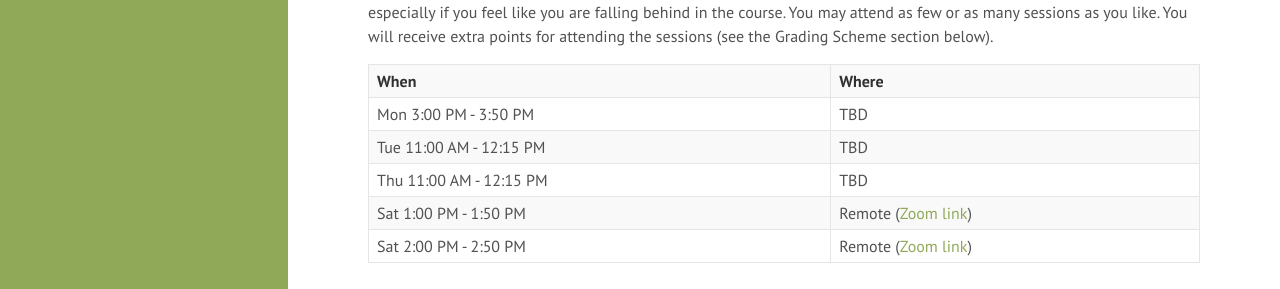
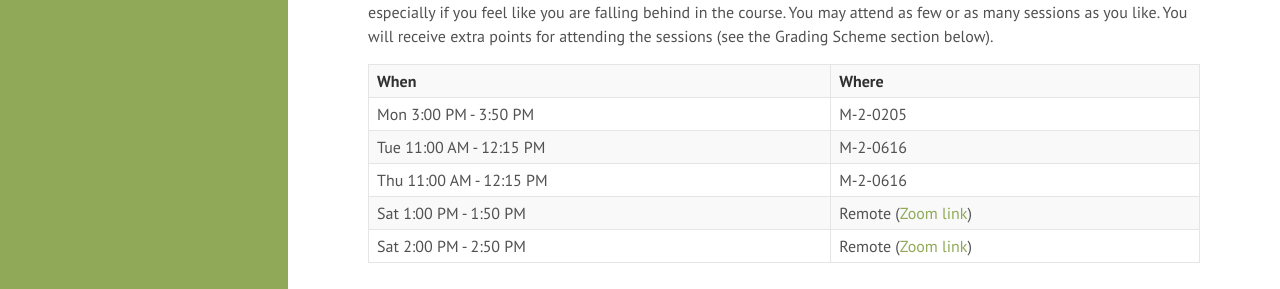
Before and after one commit to swamiiyer/swamiiyer.github.io, a Jekyll site: the page built from _pages/cs210/course_info.md, in a window 1280 px wide and 900 px high, scrolled down 1718 px. Shown: the part 156-445 px from the top of the window. Built offline with Jekyll 4.4.1, drawn with Linux system fonts in a browser that asks for light colours.

Commit message:
Added SI room info

```diff
--- a/_pages/cs210/course_info.md
+++ b/_pages/cs210/course_info.md
@@ -51,9 +51,9 @@ Starting from the second week, there will be a discussion every week. The focus
 As part of the College of Science and Mathematics Freshman Success Program, supplemental instruction (SI) is available to all CS210 students free of charge. The SI sessions will also start from the second week. The focus of the sessions for a particular week will be the material covered in class during the previous week. The SI leader will walk you through the relevant lecture notes and solve problems. In addition, the SI leader will answer any specific questions you may have about the current assignment, or the course material in general. The SI sessions are optional, but highly recommended, especially if you feel like you are falling behind in the course. You may attend as few or as many sessions as you like. You will receive extra points for attending the sessions (see the Grading Scheme section below).
 
 | **When** | **Where** |
-| Mon 3:00 PM - 3:50 PM | TBD |
-| Tue 11:00 AM - 12:15 PM | TBD |
-| Thu 11:00 AM - 12:15 PM | TBD |
+| Mon 3:00 PM - 3:50 PM | M-2-0205 |
+| Tue 11:00 AM - 12:15 PM | M-2-0616 |
+| Thu 11:00 AM - 12:15 PM | M-2-0616 |
 | Sat 1:00 PM - 1:50 PM | Remote ([Zoom link](https://umassboston.zoom.us/j/6212685382)) |
 | Sat 2:00 PM - 2:50 PM | Remote ([Zoom link](https://umassboston.zoom.us/j/6212685382)) |
 
```
Also changed, not shown: _pages/cs110/course_info.md (+3 -4 lines).
